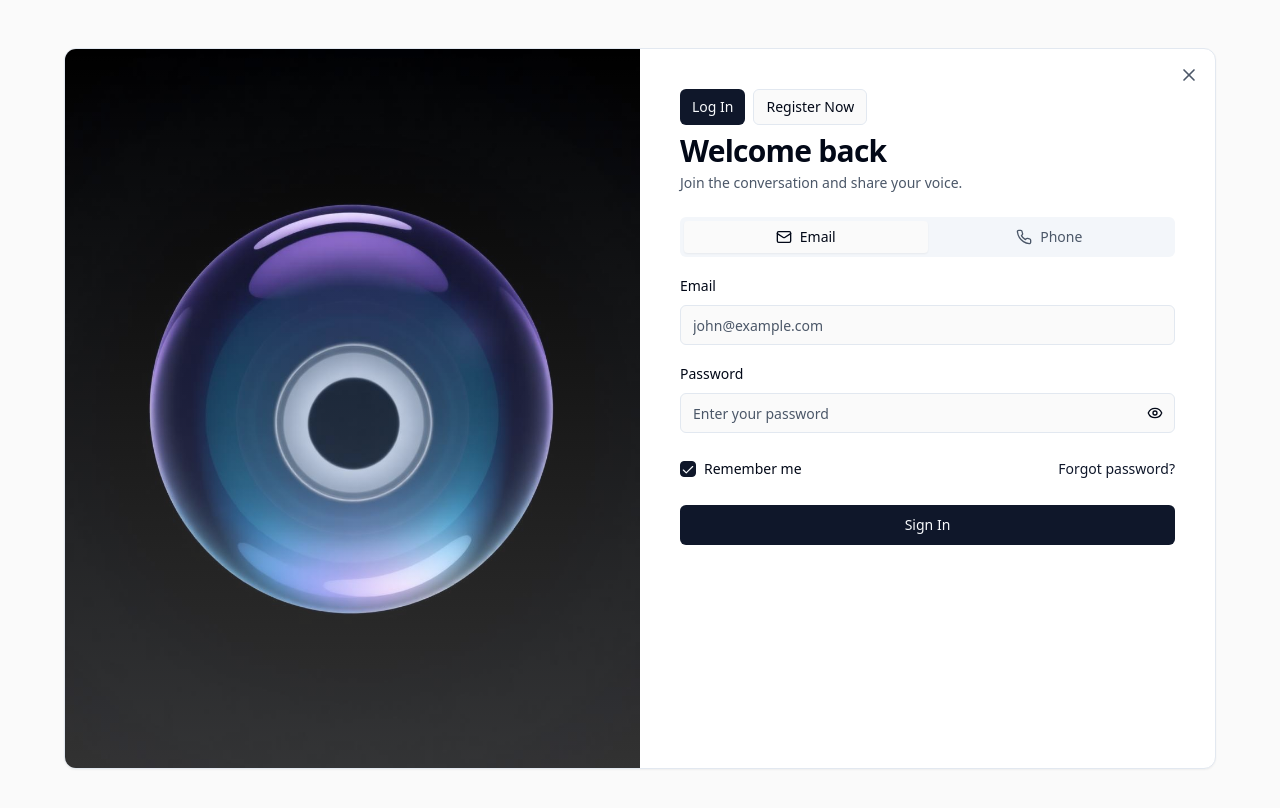
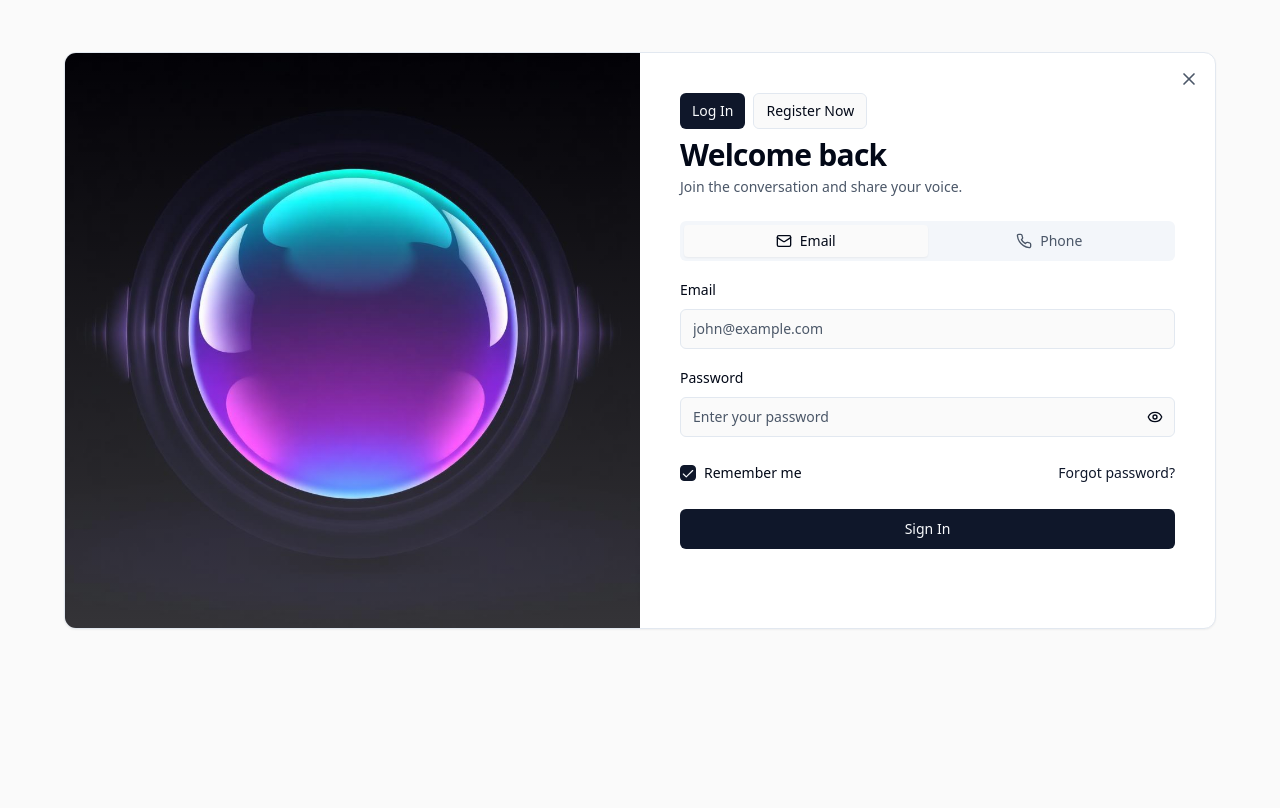
Before and after one commit to surykmvar/prv-wcs, a React (Vite) app: page /auth in a window 1280 px wide. Shown: the top 808 px of the page. Built offline with nearby package versions, Linux system fonts and the light colour scheme.

Commit message:
Update auth page image
Update the auth page image to a bubbly orb with waveforms, using the specified gradient color palette.

```diff
--- a/src/pages/Auth.tsx
+++ b/src/pages/Auth.tsx
@@ -11,7 +11,7 @@ import { Eye, EyeOff, X, Mail, Phone } from 'lucide-react'
 import { isPasswordLeaked } from '@/utils/security'
 import { Checkbox } from '@/components/ui/checkbox'
 import { Tabs, TabsList, TabsTrigger } from '@/components/ui/tabs'
-import authOrb from '@/assets/auth-orb-bubbly.webp'
+import authOrb from '@/assets/auth-orb-woices.webp'
 type AuthMode = 'signin' | 'signup'
 type AuthMethod = 'email' | 'phone'
 
@@ -459,7 +459,7 @@ export default function Auth() {
         <aside className="hidden md:block relative bg-muted md:order-1">
           <img
             src={authOrb}
-            alt="Glowing voice orb illustration"
+            alt="AI voice assistant orb with waveforms in Woices gradient"
             loading="lazy"
             className="h-full w-full object-cover"
           />
```
Also changed, not shown: src/assets/auth-orb-woices.webp (added).
